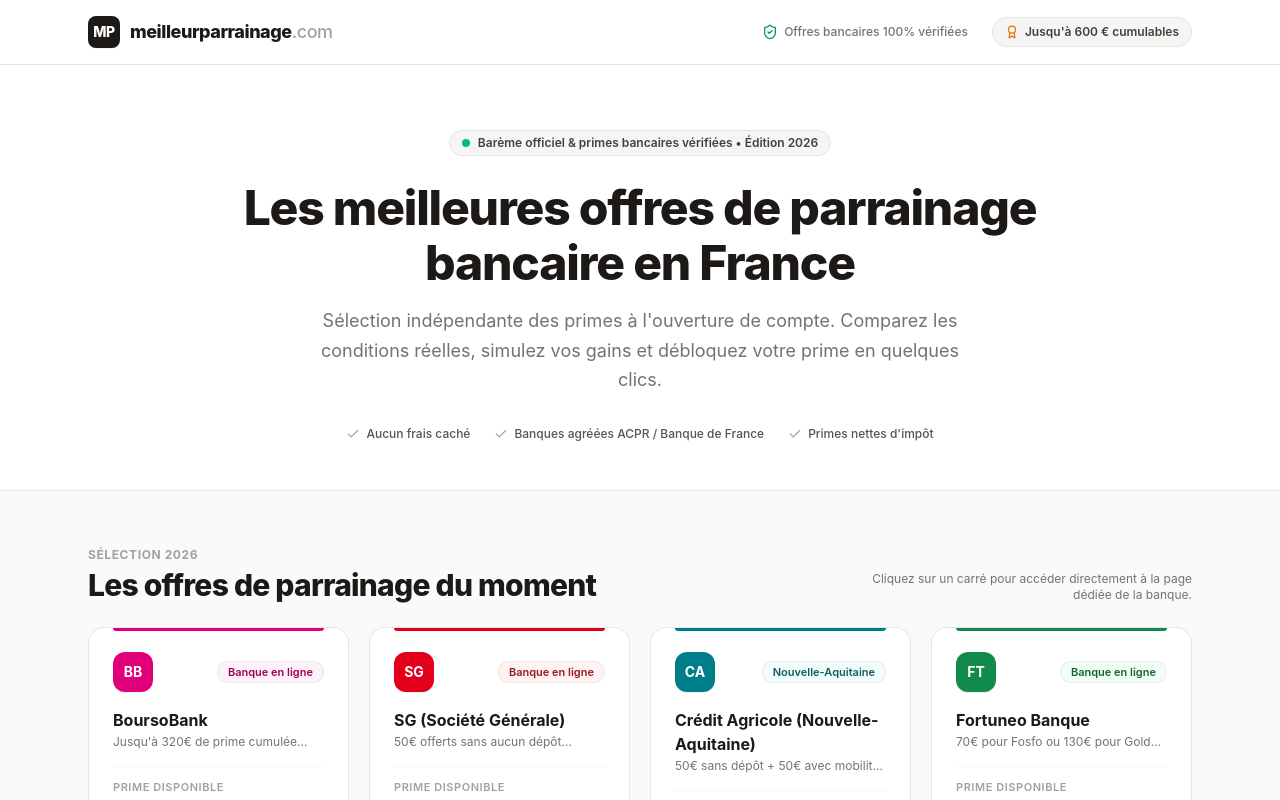
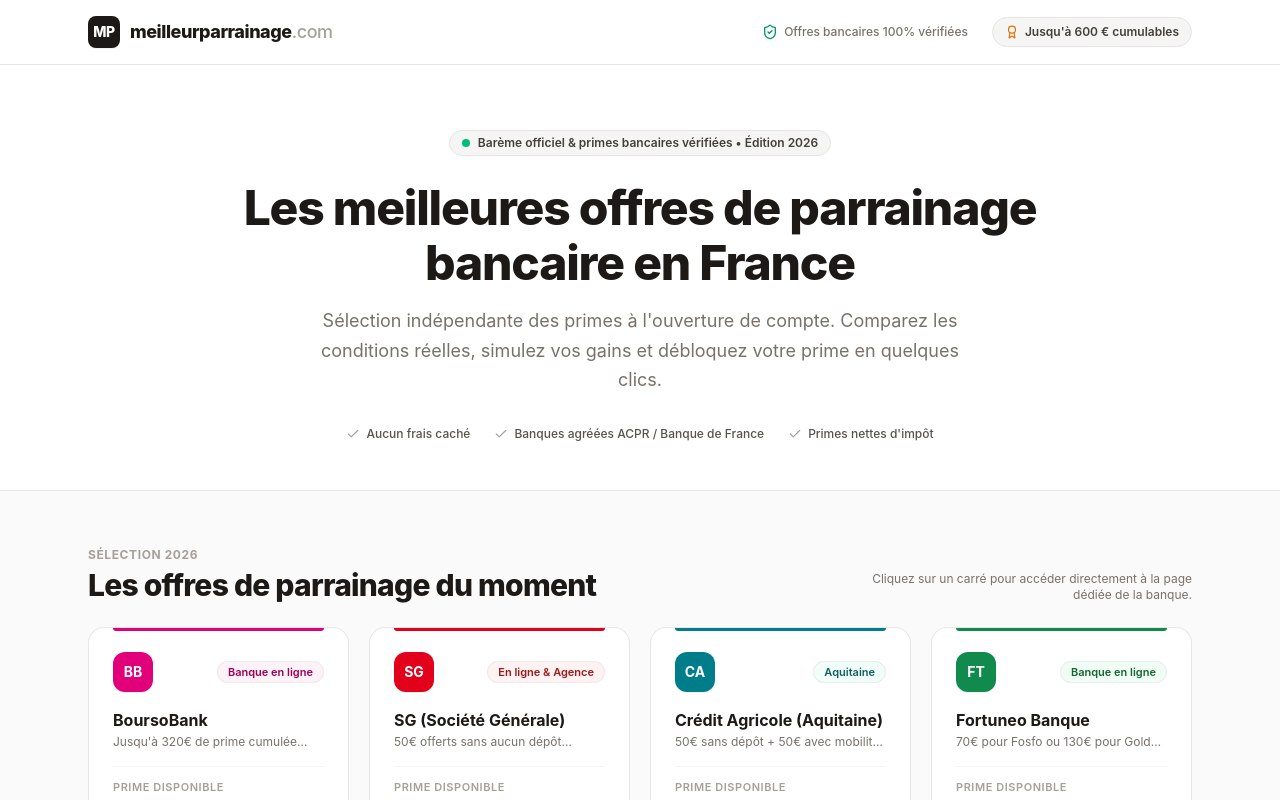
Before and after one commit to edgarfrance/MP, a React (Vite) app: page / in a window 1280 px wide. Shown: the top 800 px of the page. Built offline with nearby package versions, Linux system fonts and the light colour scheme.

Commit message:
feat: update SG subscription details and rename Aquitaine region
Add flexibility for SG online/agency subscription paths and rename "Nouvelle-Aquitaine" to "Aquitaine" across components and data.

```diff
--- a/src/components/CASimulator.tsx
+++ b/src/components/CASimulator.tsx
@@ -1,6 +1,6 @@
 import React, { useState } from 'react';
 import { CheckCircle2, AlertTriangle, MapPin, FileText, Check } from 'lucide-react';
-import { NOUVELLE_AQUITAINE_DEPTS } from '../data/offers';
+import { AQUITAINE_DEPTS } from '../data/offers';
 
 interface CASimulatorProps {
   brandColor?: string;
@@ -15,15 +15,15 @@
   const mobilityBonus = hasMobility ? 50 : 0;
   const totalBonus = baseBonus + mobilityBonus;
 
-  // Check if postal code is in Nouvelle-Aquitaine
+  // Check if postal code is in Aquitaine
   const enteredPrefix = postalCodeInput.trim().slice(0, 2);
-  const matchedDept = NOUVELLE_AQUITAINE_DEPTS.find((d) => d.code === enteredPrefix);
+  const matchedDept = AQUITAINE_DEPTS.find((d) => d.code === enteredPrefix);
   const isEligibleRegion = !!matchedDept;
 
   const handlePostalChange = (val: string) => {
     setPostalCodeInput(val);
     const prefix = val.trim().slice(0, 2);
-    const found = NOUVELLE_AQUITAINE_DEPTS.find((d) => d.code === prefix);
+    const found = AQUITAINE_DEPTS.find((d) => d.code === prefix);
     if (found) {
       setSelectedDept(found.code);
     }
@@ -40,10 +40,10 @@
         <div>
           <div className="inline-flex items-center gap-1.5 px-2.5 py-1 rounded-full text-xs font-semibold bg-teal-50 text-teal-800 mb-2">
             <MapPin className="w-3.5 h-3.5" />
-            Offre Territoriale Nouvelle-Aquitaine
+            Offre Territoriale Aquitaine
           </div>
           <h3 className="text-xl font-bold text-stone-900 tracking-tight">
-            Crédit Agricole : jusqu'à 100 € offerts
+            Crédit Agricole Aquitaine : jusqu'à 100 € offerts
           </h3>
           <p className="text-sm text-stone-500 mt-1">
             50 € versés instantanément sans dépôt + 50 € supplémentaires avec la mobilité bancaire.
@@ -67,7 +67,7 @@
         {/* Region Verification Tool */}
         <div className="bg-stone-50 border border-stone-200 rounded-xl p-5">
           <label className="block text-xs font-bold uppercase tracking-wider text-stone-600 mb-2">
-            1. Testez votre éligibilité géographique (Nouvelle-Aquitaine requise)
+            1. Testez votre éligibilité géographique (Aquitaine requise)
           </label>
 
           <div className="grid grid-cols-1 sm:grid-cols-2 gap-3 mb-3">
@@ -78,18 +78,18 @@
                 maxLength={5}
                 value={postalCodeInput}
                 onChange={(e) => handlePostalChange(e.target.value)}
-                placeholder="Ex : 33000, 64000, 17000..."
+                placeholder="Ex : 33000, 40000, 47000..."
                 className="w-full px-3.5 py-2.5 bg-white border border-stone-300 rounded-lg text-sm font-num text-stone-900 focus:outline-hidden focus:border-teal-600"
               />
             </div>
             <div>
-              <span className="text-xs text-stone-500 block mb-1">Ou choisissez le département :</span>
+              <span className="text-xs text-stone-500 block mb-1">Ou choisissez votre département :</span>
               <select
                 value={selectedDept}
                 onChange={(e) => handleDeptSelect(e.target.value)}
                 className="w-full px-3.5 py-2.5 bg-white border border-stone-300 rounded-lg text-sm text-stone-900 focus:outline-hidden focus:border-teal-600"
               >
-                {NOUVELLE_AQUITAINE_DEPTS.map((d) => (
+                {AQUITAINE_DEPTS.map((d) => (
                   <option key={d.code} value={d.code}>
                     {d.code} — {d.name} ({d.prefecture})
                   </option>
@@ -102,14 +102,14 @@
             <div className="p-3 bg-teal-50 border border-teal-200 rounded-lg flex items-center gap-2.5 text-xs text-teal-900">
               <CheckCircle2 className="w-4 h-4 text-teal-700 shrink-0" />
               <span>
-                <strong>Éligible !</strong> Le département <strong>{matchedDept?.name} ({matchedDept?.code})</strong> fait bien partie du Crédit Agricole Nouvelle-Aquitaine.
+                <strong>Éligible !</strong> Le département <strong>{matchedDept?.name} ({matchedDept?.code})</strong> fait bien partie de la région Aquitaine ({matchedDept?.prefecture}).
               </span>
             </div>
           ) : (
             <div className="p-3 bg-amber-50 border border-amber-200 rounded-lg flex items-center gap-2.5 text-xs text-amber-900">
               <AlertTriangle className="w-4 h-4 text-amber-600 shrink-0" />
               <span>
-                Attention : Cette offre spécifique est réservée aux habitants de Nouvelle-Aquitaine (départements 16, 17, 19, 23, 24, 33, 40, 47, 64, 79, 86, 87).
+                Attention : Cette offre spécifique est réservée aux résidents d'Aquitaine (départements 33, 40, 47, 24, 64).
               </span>
             </div>
           )}
@@ -172,7 +172,7 @@
         <div className="flex items-start gap-2.5 p-3.5 bg-stone-50 border border-stone-200 rounded-lg text-xs text-stone-600">
           <FileText className="w-4 h-4 text-stone-400 shrink-0 mt-0.5" />
           <div>
-            <strong>Justificatif obligatoire demandé :</strong> Un justificatif de domicile de moins de 3 mois (facture d'eau/électricité, avis d'impôt ou quittance) attestant de votre résidence en Nouvelle-Aquitaine.
+            <strong>Justificatif obligatoire demandé :</strong> Un justificatif de domicile de moins de 3 mois (facture d'eau/électricité, avis d'impôt ou quittance) attestant de votre résidence en Aquitaine.
           </div>
         </div>
       </div>
--- a/src/components/Footer.tsx
+++ b/src/components/Footer.tsx
@@ -46,7 +46,7 @@
               onClick={() => onOpenBank('credit-agricole')}
               className="text-stone-600 hover:text-stone-900 transition-colors"
             >
-              Parrainage Crédit Agricole NA
+              Parrainage Crédit Agricole Aquitaine
             </button>
             <button
               type="button"
--- a/src/components/OfferBubbles.tsx
+++ b/src/components/OfferBubbles.tsx
@@ -49,7 +49,7 @@
                       color: offer.theme.textPrimary,
                     }}
                   >
-                    {offer.id === 'credit-agricole' ? 'Nouvelle-Aquitaine' : 'Banque en ligne'}
+                    {offer.id === 'credit-agricole' ? 'Aquitaine' : offer.id === 'sg' ? 'En ligne & Agence' : 'Banque en ligne'}
                   </span>
                 </div>
 
--- a/src/data/offers.ts
+++ b/src/data/offers.ts
@@ -151,25 +151,27 @@
     keyPoints: [
       'Aucun dépôt obligatoire à l\'ouverture du compte',
       '50€ versés directement dès la condition remplie',
+      'Souscription 100% en ligne (plus simple) ou directement en agence SG',
       'Condition ultra simple : 5 paiements par carte en 3 mois (même 1 centime !)',
-      'Réseau d\'agences physiques partout en France + appli mobile complète'
+      'Grand réseau d\'agences physiques partout en France + appli mobile'
     ],
     payoutDelay: 'Versé directement sur le compte après exécution des 5 paiements',
     requirements: [
       'Être majeur et ne pas être déjà client de la SG',
+      'Ouverture possible en ligne (recommandé pour la rapidité) ou en agence physique SG',
       'Réaliser 5 paiements par carte dans les 90 jours (recharges Amazon, boulangerie, horodateur...)',
       'Pas de montant minimum de dépense imposé'
     ],
     steps: [
       {
         number: 1,
-        title: 'Souscription en ligne SG',
-        desc: 'Ouvrez un compte en ligne en renseignant vos informations d\'identité.'
+        title: 'Souscription en ligne ou en agence',
+        desc: 'Ouvrez votre compte en 5 minutes en ligne (le plus simple et rapide), ou rendez-vous dans l\'agence SG la plus proche en transmettant votre code parrain.'
       },
       {
         number: 2,
-        title: 'Réception de votre carte',
-        desc: 'Recevez votre carte bancaire Visa chez vous ou activez-la sur Apple Pay / Google Pay.'
+        title: 'Réception ou retrait de votre carte',
+        desc: 'Recevez votre carte bancaire Visa par courrier ou récupérez-la en agence. Activez-la sur Apple Pay ou Google Pay.'
       },
       {
         number: 3,
@@ -187,11 +189,11 @@
   },
   {
     id: 'credit-agricole',
-    name: 'Crédit Agricole (Nouvelle-Aquitaine)',
+    name: 'Crédit Agricole (Aquitaine)',
     shortName: 'Crédit Agricole',
     slug: 'credit-agricole',
     tagline: '50€ sans dépôt + 50€ avec mobilité bancaire',
-    badge: 'Régional NA • Jusqu\'à 100€',
+    badge: 'Aquitaine • Jusqu\'à 100€',
     maxBonus: 100,
     minDepositRequired: 0,
     highlightText: '50€ instantanés sans versement + 50€ si transfert bancaire',
@@ -209,40 +211,40 @@
     keyPoints: [
       '50€ offerts sans aucun dépôt préalable, versés instantanément',
       '+50€ additionnels si vous réalisez la mobilité bancaire',
-      'Réservé exclusivement aux résidents de Nouvelle-Aquitaine',
-      'Justificatif de domicile obligatoire dans l\'un des 12 départements de la région'
+      'Réservé exclusivement aux résidents d\'Aquitaine',
+      'Justificatif de domicile obligatoire en Aquitaine'
     ],
     mobilityBonus: 50,
     payoutDelay: '50€ versés instantanément à l\'ouverture + 50€ après transfert',
     requirements: [
-      'Habiter obligatoirement en région Nouvelle-Aquitaine (départements 16, 17, 19, 23, 24, 33, 40, 47, 64, 79, 86, 87)',
+      'Habiter obligatoirement en région Aquitaine (Gironde 33, Landes 40, Lot-et-Garonne 47, Dordogne 24, Pyrénées-Atlantiques 64)',
       'Fournir un justificatif de domicile valide de moins de 3 mois',
       'Être une personne physique majeure résidente'
     ],
     steps: [
       {
         number: 1,
-        title: 'Vérifiez votre éligibilité géographique',
-        desc: 'Assurez-vous de résider dans l\'un des 12 départements de Nouvelle-Aquitaine.'
+        title: 'Vérifiez votre éligibilité territoriale',
+        desc: 'Assurez-vous de résider en Aquitaine (Gironde, Landes, Lot-et-Garonne, Dordogne, Pyrénées-Atlantiques).'
       },
       {
         number: 2,
         title: 'Ouverture de compte en ligne',
-        desc: 'Initiez l\'ouverture auprès de la caisse régionale Crédit Agricole Aquitaine / Charente-Périgord / Pyrénées Gascogne.'
+        desc: 'Initiez l\'ouverture auprès du Crédit Agricole d\'Aquitaine en fournissant votre justificatif de domicile.'
       },
       {
         number: 3,
         title: 'Versement instantané des 50€',
-        desc: 'Dès que le dossier est validé, les 50€ sont crédités immédiatement sans versement.'
+        desc: 'Dès que le dossier est validé, les 50€ sont crédités immédiatement sans aucun versement initial requis.'
       },
       {
         number: 4,
         title: 'Mobilité bancaire (+50€ bonus)',
-        desc: 'Activez le service de changement de banque pour encaisser 50€ supplémentaires.'
+        desc: 'Activez le service d\'aide à la mobilité bancaire pour encaisser 50€ supplémentaires.'
       }
     ],
-    defaultReferralCode: 'MPCA100NA',
-    officialSiteUrl: 'https://www.credit-agricole.fr'
+    defaultReferralCode: 'MPCA100AQ',
+    officialSiteUrl: 'https://www.credit-agricole.fr/ca-aquitaine/particulier.html'
   },
   {
     id: 'fortuneo',
@@ -329,17 +331,10 @@
   }
 ];
 
-export const NOUVELLE_AQUITAINE_DEPTS = [
-  { code: '16', name: 'Charente', prefecture: 'Angoulême' },
-  { code: '17', name: 'Charente-Maritime', prefecture: 'La Rochelle' },
-  { code: '19', name: 'Corrèze', prefecture: 'Tulle' },
-  { code: '23', name: 'Creuse', prefecture: 'Guéret' },
-  { code: '24', name: 'Dordogne', prefecture: 'Périgueux' },
-  { code: '33', name: 'Gironde', prefecture: 'Bordeaux' },
-  { code: '40', name: 'Landes', prefecture: 'Mont-de-Marsan' },
-  { code: '47', name: 'Lot-et-Garonne', prefecture: 'Agen' },
-  { code: '64', name: 'Pyrénées-Atlantiques', prefecture: 'Pau / Bayonne' },
-  { code: '79', name: 'Deux-Sèvres', prefecture: 'Niort' },
-  { code: '86', name: 'Vienne', prefecture: 'Poitiers' },
-  { code: '87', name: 'Haute-Vienne', prefecture: 'Limoges' }
+export const AQUITAINE_DEPTS = [
+  { code: '33', name: 'Gironde', prefecture: 'Bordeaux (CA d\'Aquitaine)' },
+  { code: '40', name: 'Landes', prefecture: 'Mont-de-Marsan / Dax (CA d\'Aquitaine)' },
+  { code: '47', name: 'Lot-et-Garonne', prefecture: 'Agen (CA d\'Aquitaine)' },
+  { code: '24', name: 'Dordogne', prefecture: 'Périgueux (CA Charente-Périgord)' },
+  { code: '64', name: 'Pyrénées-Atlantiques', prefecture: 'Pau / Bayonne (CA Pyrénées Gascogne)' }
 ];
```
Also changed, not shown: src/components/SGSimulator.tsx (+7 -2 lines).
